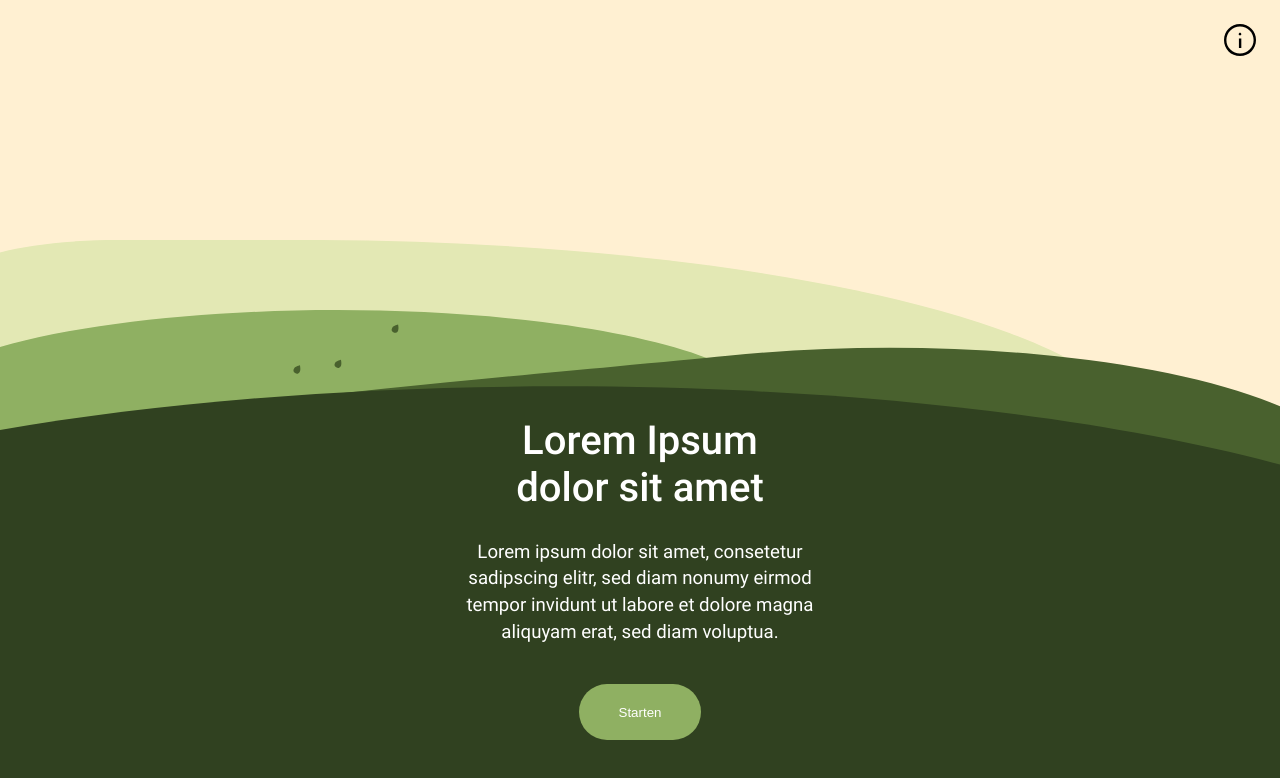
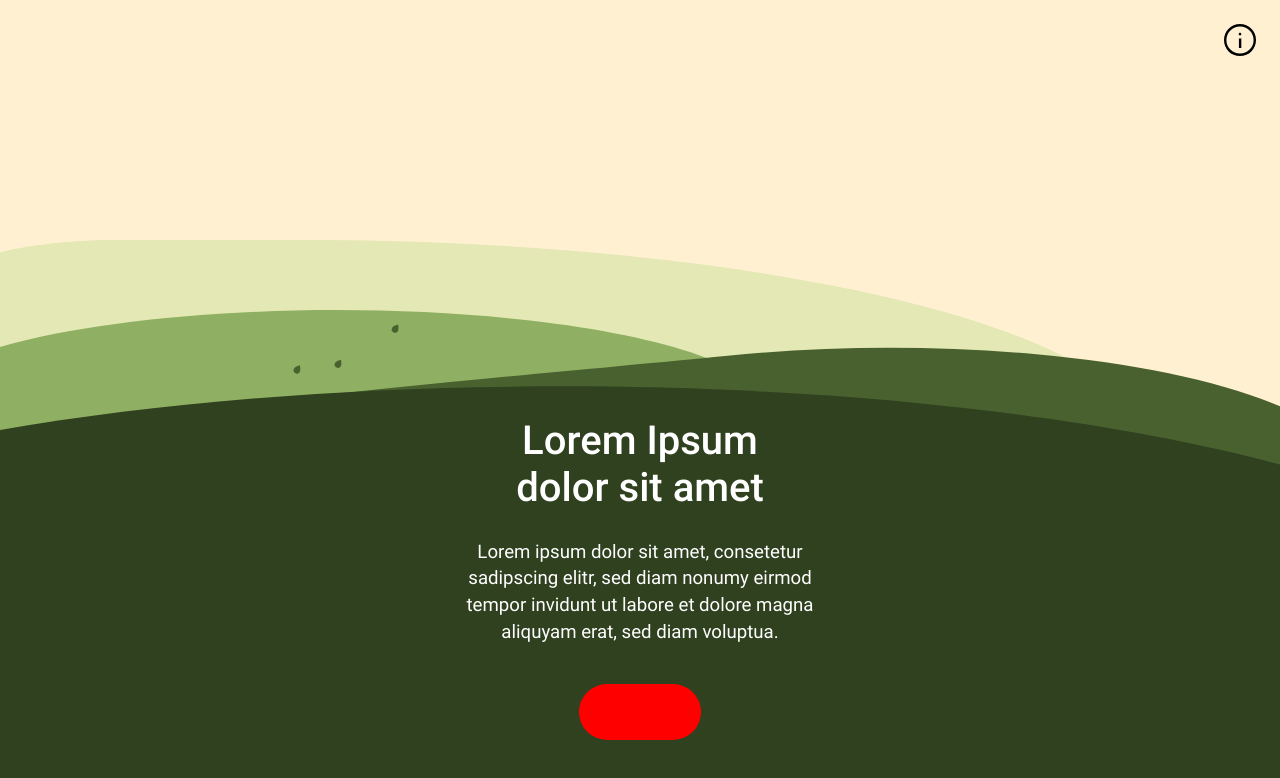
Before and after one commit to NataliaLinnik/girls-day, a React (Create React App) app: page / in a window 1280 px wide. Shown: the top 778 px of the page. Built offline with nearby package versions, Linux system fonts and the light colour scheme.

Commit message:
added bugs

```diff
--- a/public/index.html
+++ b/public/index.html
@@ -6,7 +6,7 @@
   <link rel="icon" href="%PUBLIC_URL%/favicon.ico" />
   <meta name="viewport" content="width=device-width, initial-scale=1" />
   <meta name="theme-color" content="#000000" />
-  <meta name="description" content="Web site created using create-react-app" />
+  <meta name="description" content="" />
   <meta name="viewport" content="width=device-width, initial-scale=1.0, viewport-fit=cover">
   <link rel="apple-touch-icon" href="%PUBLIC_URL%/logo192.png" />
   <!--
@@ -23,7 +23,7 @@
       work correctly both with client-side routing and a non-root public URL.
       Learn how to configure a non-root public URL by running `npm run build`.
     -->
-  <title>Girls' Day</title>
+  <title></title>
 </head>
 
 <body>
--- a/src/App.css
+++ b/src/App.css
@@ -79,12 +79,13 @@ a:hover {
 
 .start-button {
   margin-top: 20px;
-  background-color: #8FB062;
+  /* #8FB062 */
+  background-color: red;
   border: none;
   border-radius: 3.5rem;
   height: 3.5rem;
   padding: 0 2.5rem;
-  color: white;
+  color: red;
 }
 
 /* Gamescreen ----------------------------------------------------------------------- */
@@ -120,7 +121,7 @@ a:hover {
 
   background-color: white;
   border: none;
-  border-radius: 100%;
+  border-radius: 5px;
   /* Entfernen für Bug */
   padding: 1.2rem;
   color: #30411F;
@@ -189,7 +190,7 @@ a:hover {
 }
 
 .clicks-text {
-  font-size: 18px;
+  font-size: 8px;
 }
 
 /* Endscreen ------------------------------------------------------------------------ */
--- a/src/components/CountDownTimer.js
+++ b/src/components/CountDownTimer.js
@@ -18,7 +18,7 @@ function CountDownTimer({
   useEffect(() => {
     if (startTimer) {
       id.current = window.setInterval(() => {
-        setTimer(time => time - 1);
+        setTimer(time => time - 2);
       }, 1000);
     }
     return () => clear();
--- a/src/components/GameScreen.js
+++ b/src/components/GameScreen.js
@@ -27,7 +27,7 @@ function GameScreen({ counter, setCounter, gameTimeOut }) {
 
           <img
             className="finger-icon"
-            src="/images/finger-icon.svg"
+            scr="/images/finger-icon.svg"
             alt="icon with a finger clicking on the screen"
           />
         </div>
```
